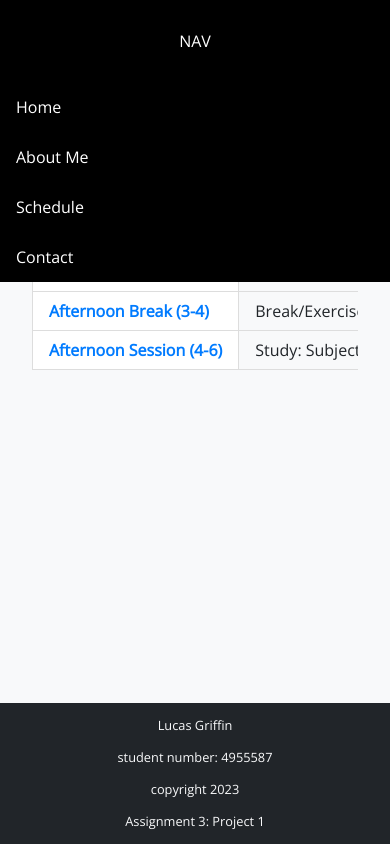
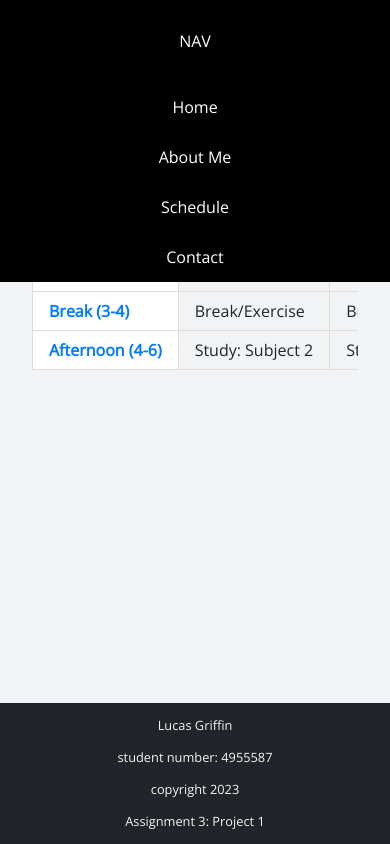
Before and after one commit to LucasGriffinDev/Assignment-3-Project-1, a plain HTML site: page schedule.html in a window 390 px wide. Drawn offline with nearby package versions, Linux system fonts and the light colour scheme.

Commit message:
final submission?

```diff
--- a/schedule.html
+++ b/schedule.html
@@ -67,7 +67,7 @@
               <td>Work Shift</td>
             </tr>
             <tr>
-              <td>Lunch (12-1)</td>
+              <td>Break (12-1)</td>
               <td>Lunch Break</td>
               <td>Lunch Break</td>
               <td>Lunch Break</td>
@@ -87,7 +87,7 @@
               <td>Work Shift</td>
             </tr>
             <tr>
-              <td>Afternoon Break (3-4)</td>
+              <td>Break (3-4)</td>
               <td>Break/Exercise</td>
               <td>Break/Exercise</td>
               <td>Break/Exercise</td>
@@ -97,7 +97,7 @@
               <td></td>
             </tr>
             <tr>
-              <td>Afternoon Session (4-6)</td>
+              <td>Afternoon (4-6)</td>
               <td>Study: Subject 2</td>
               <td>Study: Subject 1</td>
               <td>Study: Subject 4</td>
--- a/style/desktop.css
+++ b/style/desktop.css
@@ -71,7 +71,8 @@ body {
 
 main {
   flex: 1;
-  max-width: 70%;
+  max-width: 1200px;
+  width: 80%;
   margin: var(--nav-height) auto 0 auto;
 }
 
--- a/style/mobile.css
+++ b/style/mobile.css
@@ -44,6 +44,12 @@
   overflow-y: scroll;
 }
 
+.menu-container nav ul {
+  align-items: center;
+  display: flex;
+  flex-direction: column;
+}
+
 nav ul {
   display: flex;
   flex-direction: column;
@@ -69,7 +75,7 @@ nav ul li a:hover {
 
 :root {
   --color1: #212529;
-  --color2: #f8f9fa;
+  --color2: #f2f3f4;
   --color3: #007bff;
 }
 
```
